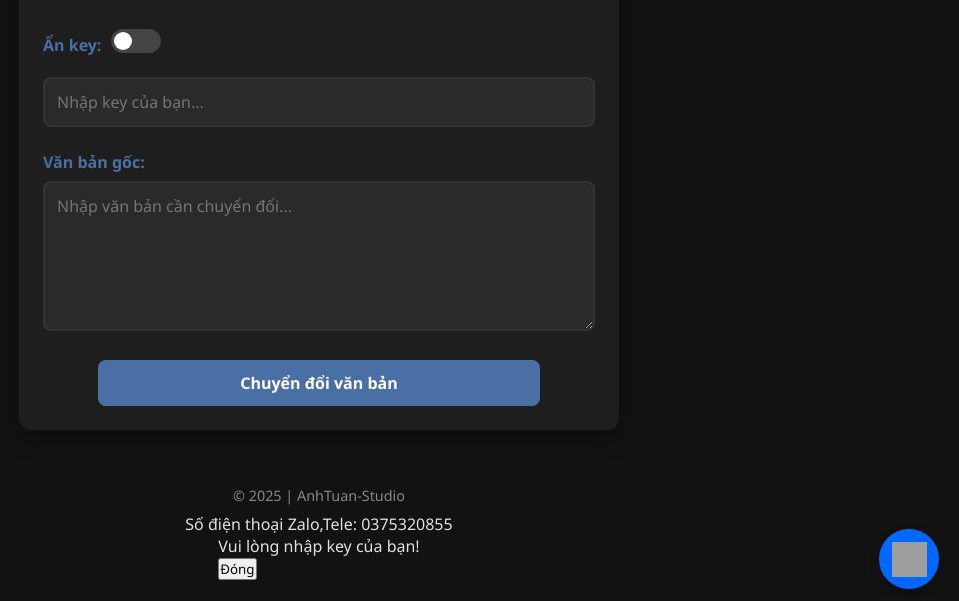
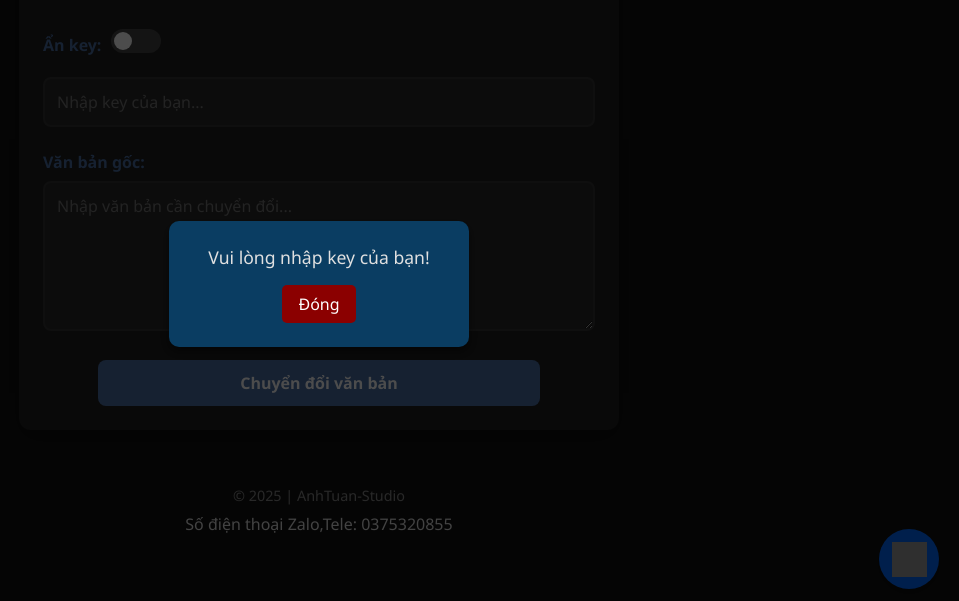
Before and after one commit to Tuan3d/AI-Cute, a plain HTML site: page index.html in a window 1280 px wide. Both pictures are taken after a click on the button "Chuyển đổi văn bản". Shown: the part 116-717 px from the top of the page, without its empty margins (321-1280 px from the left). Drawn offline with Linux system fonts and the light colour scheme; grey boxes are pictures that could not be loaded.

Commit message:
style-css.css

```diff
--- a/style-css.css
+++ b/style-css.css
@@ -370,6 +370,64 @@ input:checked + .slider:before {
     background-color: #A52A2A;
 }
 
+/* Alert Modal Styles */
+.alert-modal {
+    position: fixed;
+    top: 0;
+    left: 0;
+    width: 100%;
+    height: 100%;
+    background-color: rgba(0, 0, 0, 0.7);
+    display: flex;
+    align-items: center;
+    justify-content: center;
+    z-index: 1000;
+}
+
+.alert-content {
+    background-color: #0A3D62;
+    padding: 1.5rem;
+    border-radius: 10px;
+    text-align: center;
+    color: var(--text-color);
+    box-shadow: 0 4px 10px rgba(0, 0, 0, 0.5);
+    max-width: 300px;
+    width: 90%;
+    animation: fadeIn 0.3s ease-in-out;
+}
+
+.alert-content p {
+    font-size: 1.1rem;
+    margin-bottom: 1rem;
+}
+
+.alert-close-btn {
+    background-color: #8B0000;
+    color: white;
+    border: none;
+    border-radius: 5px;
+    padding: 0.5rem 1rem;
+    font-size: 1rem;
+    cursor: pointer;
+    transition: background-color 0.3s;
+}
+
+.alert-close-btn:hover {
+    background-color: #A52A2A;
+}
+
+/* Animation for alert modal */
+@keyframes fadeIn {
+    from {
+        opacity: 0;
+        transform: scale(0.8);
+    }
+    to {
+        opacity: 1;
+        transform: scale(1);
+    }
+}
+
 /* Responsive styles optimized for mobile */
 @media (max-width: 480px) {
     .container {
@@ -415,6 +473,20 @@ input:checked + .slider:before {
         font-size: 0.9rem;
     }
 
+    .alert-content {
+        padding: 1rem;
+        max-width: 250px;
+    }
+
+    .alert-content p {
+        font-size: 1rem;
+    }
+
+    .alert-close-btn {
+        padding: 0.4rem 0.8rem;
+        font-size: 0.9rem;
+    }
+
     textarea {
         min-height: 120px;
     }
```
